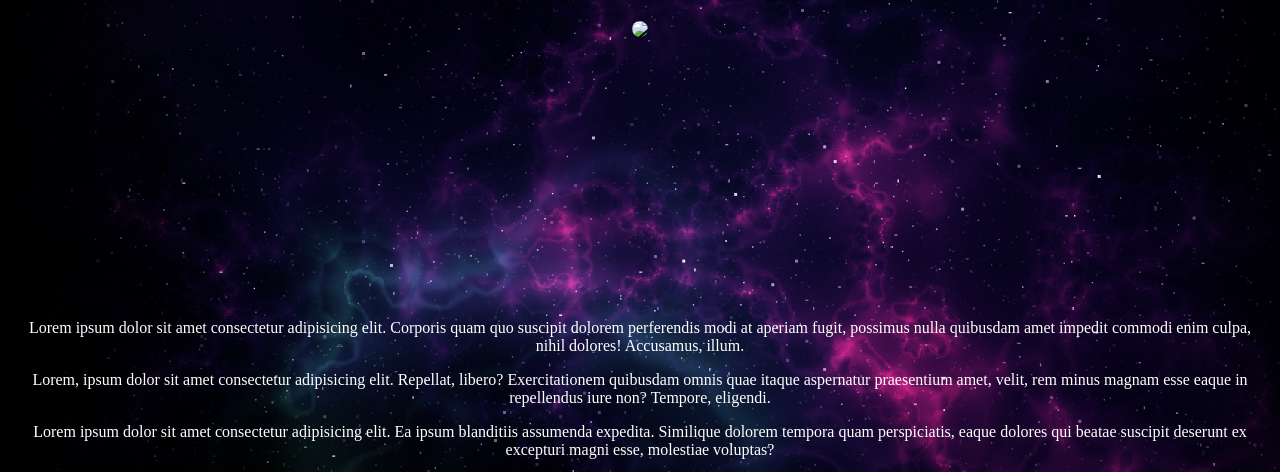
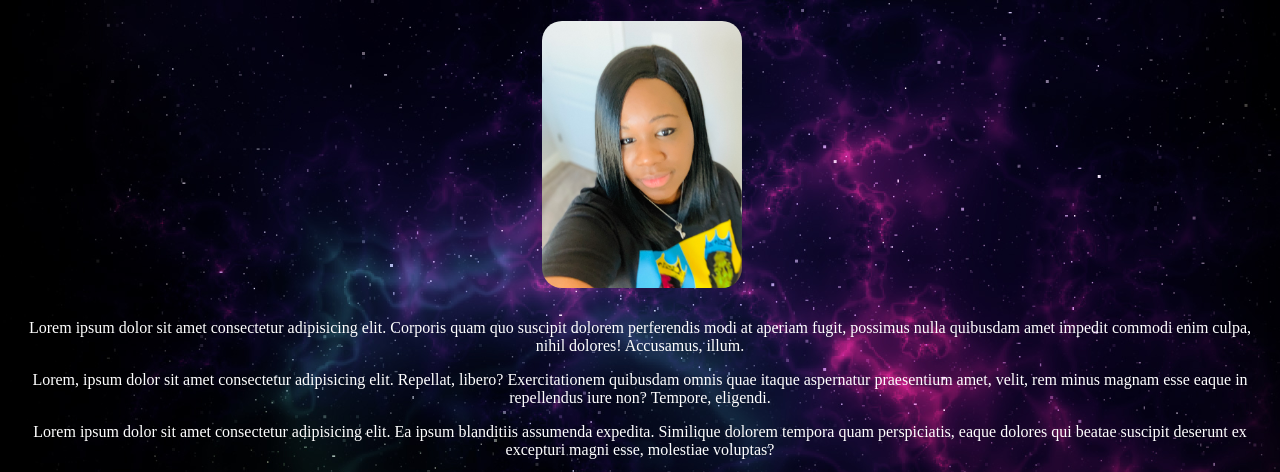
Before and after one commit to MoniqueHolmes86/aboutMe, a plain HTML site: page index.html in a window 1280 px wide. Shown: the part 89-561 px from the top of the page. Drawn offline with Linux system fonts and the light colour scheme; the site is published under a folder, as on GitHub Pages, so addresses that start at the root find nothing.

Commit message:
got rid of slash on profile pic

```diff
--- a/index.html
+++ b/index.html
@@ -9,7 +9,7 @@
   <body>
     <h1 class="aboutme">About Me!</h1>
         <div class="container">
-          <img src="/MyProfilepic2.jpg" class="image" style="width:100%">
+          <img src="MyProfilepic2.jpg" class="image" style="width:100%">
         </div>
 
         <div class="containers">
```
